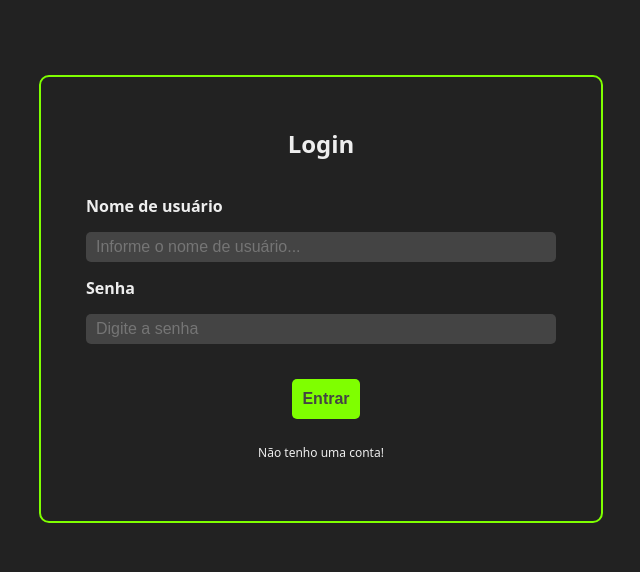
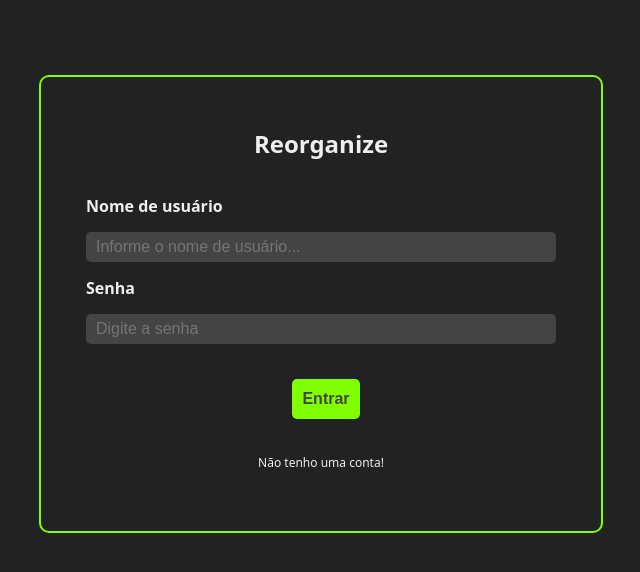
Before and after one commit to victorcto/reorganize, a Vue app in the folder frontend/: page /#/login in a window 1280 px wide. Shown: the top 572 px of the page, without its empty margins (319-959 px from the left). Built offline with nearby package versions, Linux system fonts and the light colour scheme.

Commit message:
Modifica formulários das páginas

```diff
--- a/frontend/src/views/Login.vue
+++ b/frontend/src/views/Login.vue
@@ -1,17 +1,17 @@
 <template>
     <div id="container">
-      <h2 class="title">Login</h2>
-      <div class="login-container">
+      <h2 class="title">Reorganize</h2>
+      <form class="login-container" @submit.prevent="login()">
         <label for="username">Nome de usuário</label>
-        <input type="text" placeholder="Informe o nome de usuário..." id="username" v-model="username" class="username-input">
+        <input type="text" placeholder="Informe o nome de usuário..." id="username" v-model="username" class="username-input" required>
 
         <label for="password">Senha</label>
-        <input type="password" placeholder="Digite a senha" id="password" v-model="password" class="password-input">
+        <input type="password" placeholder="Digite a senha" id="password" v-model="password" class="password-input" required>
 
-        <button class="submit-button" @click="login()" :disabled="(!username || !password)">Entrar</button>
+        <input type="submit" value="Entrar" class="submit-button">
 
         <span @click="register()">Não tenho uma conta!</span>
-      </div>
+      </form>
     </div>
 </template>
 <script>
@@ -62,14 +62,14 @@ span:hover{
 }
 
 span{
-  padding-top: 10px;
+  padding-top: 20px;
   color: #eee;
   font-size: 9pt;
   cursor: pointer;
   text-decoration: none;
 }
 
-div.login-container{
+.login-container{
   box-sizing: border-box;
   padding: 15px;
   margin: 15px 0;
@@ -109,7 +109,7 @@ input.password-input:focus {
   border: 2px solid chartreuse
 }
 
-button.submit-button{
+.submit-button{
   align-self: center;
   margin-left: 10px;
   background-color: chartreuse;
--- a/frontend/src/views/Tasks.vue
+++ b/frontend/src/views/Tasks.vue
@@ -1,12 +1,14 @@
 <template>
     <div class="container">
         <h2 class="title">Menu de Tarefas</h2>
-        <div class="add-task-container">
-            <label for="título">Título</label>
-            <input type="text" class="add-task-input" v-model="taskTitle" placeholder="Título da tarefa">
+        <form class="add-task-container" @submit.prevent="addTask()">
+            <label for="titulo">Título</label>
+            <input type="text" class="add-task-input" v-model="taskTitle" placeholder="Título da tarefa" id="titulo" required>
 
-            <label for="descrição">Descrição</label>
+            <label for="descricao">Descrição</label>
             <textarea name="descricao" cols="8" rows="5" class="add-task-textarea" placeholder="Descrição para a tarefa"
+                id="descricao"
+                required
                 v-model="taskDescription">
             </textarea>
 
@@ -14,7 +16,8 @@
                 <div class="date-container">
                     <label for="data limite">Data limite</label>
                     <input type="date" name="data_limite" class="add-task-datepicker" v-model="taskDeadline"
-                        :min="minDate">
+                        :min="minDate"
+                        required>
                 </div>
 
                 <div class="select-container">
@@ -27,8 +30,8 @@
                     </select>
                 </div>
             </div>
-            <button class="add-task-button" @click="addTask()" :disabled="!validInputs()">Adicionar</button>
-        </div>
+            <input type="submit" value="Adicionar" class="add-task-button">
+        </form>
 
         <task-card v-for="task of tasks" :key="task.id" :task="task" @change="changeTaskStatus(id = $event)"
             @remove="removeTask(id = $event)">
```
